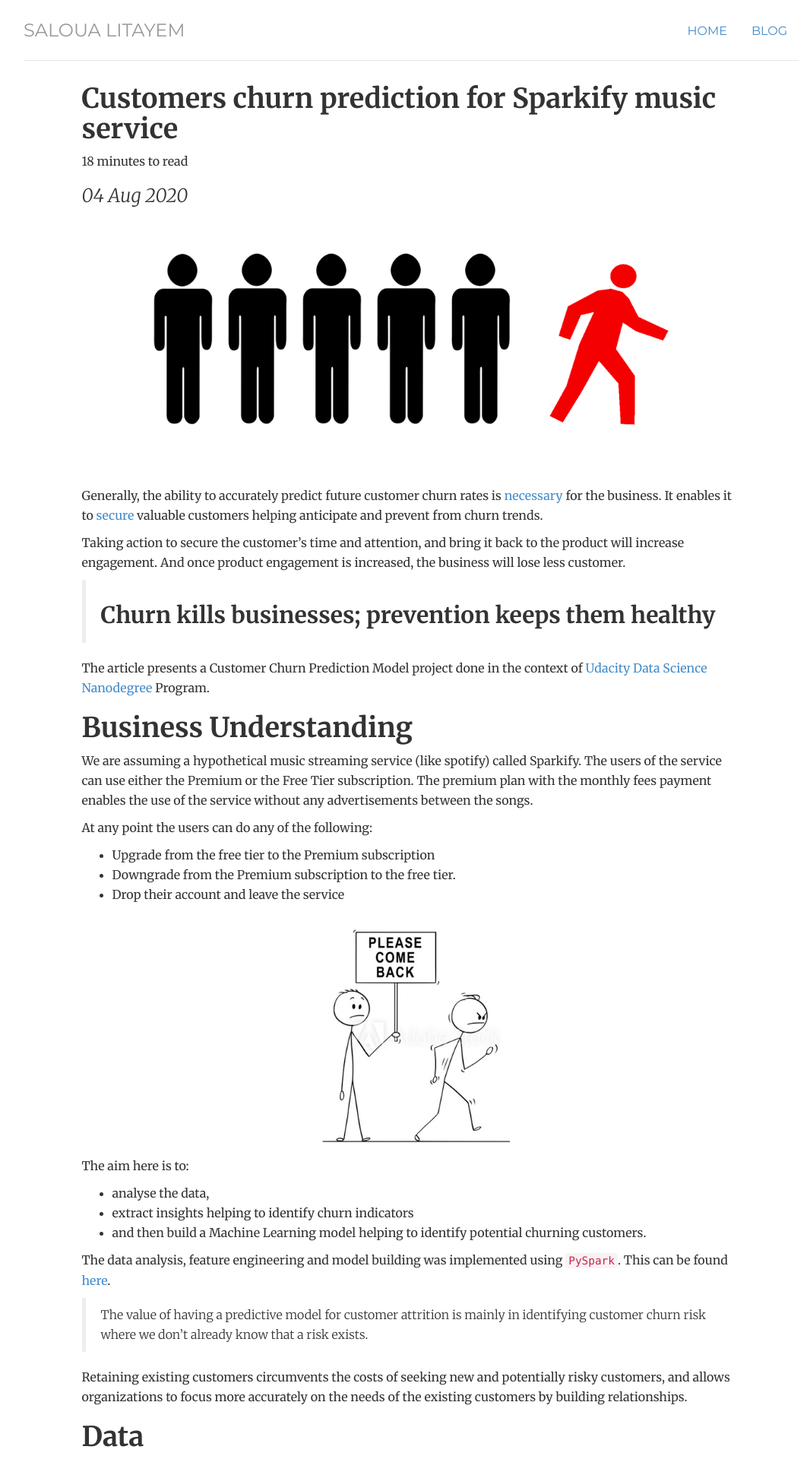
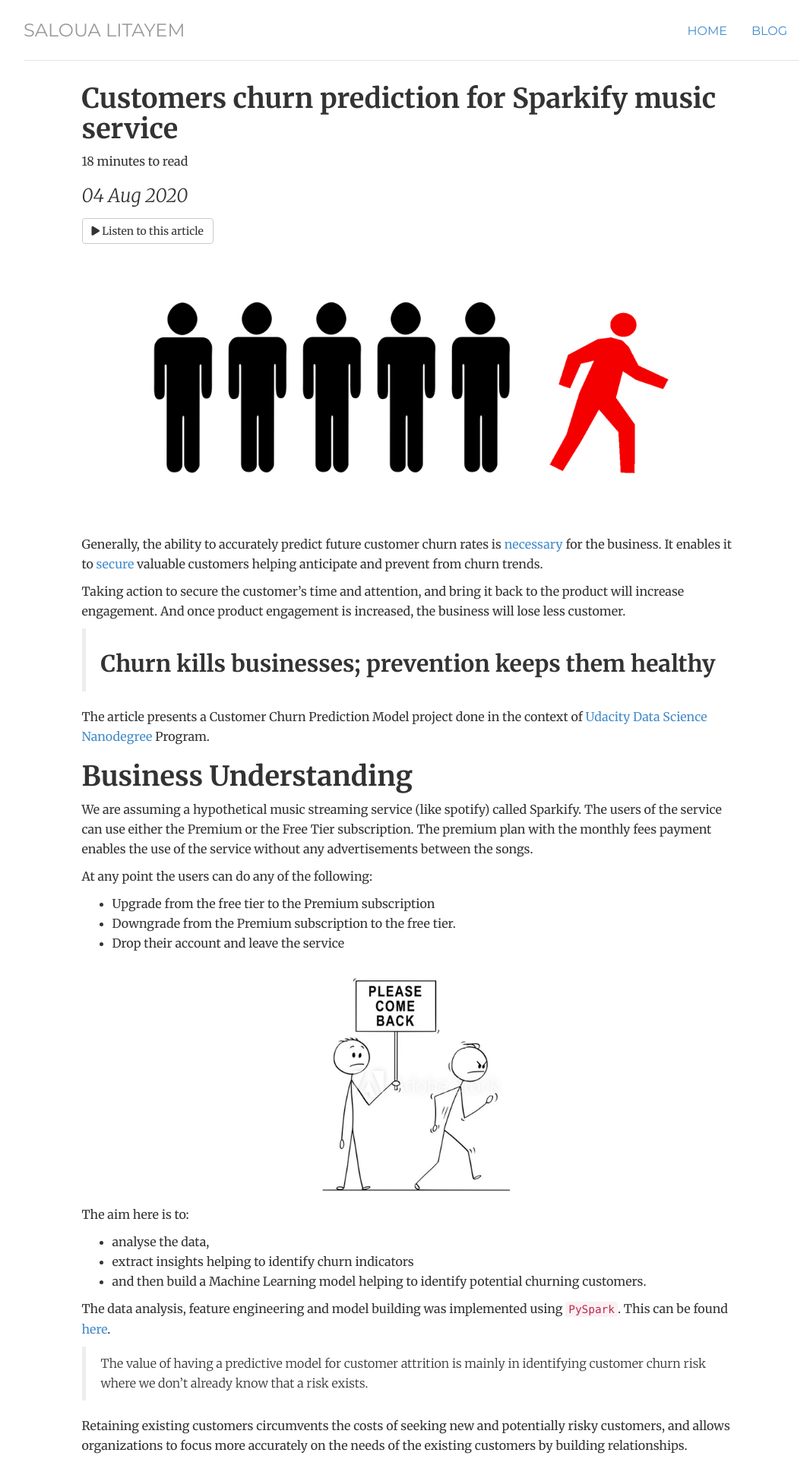
Before and after one commit to slitayem/slitayem.github.io, a Jekyll site: the page built from _posts/2020-08-04-churn-prediction.md, in a window 1280 px wide. Shown: the top 1920 px of the page at 76% size, without its empty margins (99-1165 px from the left). Built offline with Jekyll 4.4.1, drawn with Linux system fonts in a browser that asks for light colours; formulas are drawn with MathJax 3; some of the changed lines change nothing that is shown.

Commit message:
Add listening to the articles

```diff
--- /dev/null
+++ b/_includes/listen.html
@@ -0,0 +1,131 @@
+<div class="listen-bar" id="listen-bar" style="display:none;">
+	<button type="button" class="btn btn-default" id="listen-toggle">
+		<i class="fa-solid fa-play" aria-hidden="true"></i> Listen to this article
+	</button>
+	<button type="button" class="btn btn-default" id="listen-stop" style="display:none;">
+		<i class="fa-solid fa-stop" aria-hidden="true"></i> Stop
+	</button>
+</div>
+
+<script>
+document.addEventListener('DOMContentLoaded', function(){
+	if (!('speechSynthesis' in window)) return;
+	var bar = document.getElementById('listen-bar');
+	var toggleBtn = document.getElementById('listen-toggle');
+	var stopBtn = document.getElementById('listen-stop');
+	var body = document.querySelector('.notebody');
+	if (!bar || !toggleBtn || !stopBtn || !body) return;
+
+	// Speaking one very long utterance is known to cut out partway through
+	// in some browsers, so split into sentence-sized chunks and speak them
+	// one at a time, queued via onend, instead of a single huge utterance.
+	var text = body.textContent.replace(/\s+/g, ' ').trim();
+	var chunks = text.match(/[^.!?]+[.!?]+(\s|$)|[^.!?]+$/g) || [text];
+	var idx = 0;
+	var speaking = false;
+	var paused = false;
+	var stopped = false;
+
+	// Browsers ship several voices; the plain default is often the flattest,
+	// most robotic-sounding one. Prefer the natural/neural ones known to
+	// sound human, falling back to any local English voice, then whatever's
+	// default. getVoices() can return empty until 'voiceschanged' fires (a
+	// well-known quirk, mainly in Chrome), so listen for that too.
+	var preferredVoice = null;
+	var preferredNames = [
+		'Google US English', 'Google UK English Female', 'Microsoft Aria Online (Natural)',
+		'Microsoft Jenny Online (Natural)', 'Samantha', 'Karen', 'Moira', 'Daniel'
+	];
+
+	function pickVoice(){
+		var voices = window.speechSynthesis.getVoices();
+		if (!voices.length) return;
+		var match = null;
+		for (var i = 0; i < preferredNames.length && !match; i++){
+			match = voices.find(function(v){ return v.name.indexOf(preferredNames[i]) !== -1; });
+		}
+		if (!match){
+			match = voices.find(function(v){ return v.localService && v.lang.indexOf('en') === 0; });
+		}
+		preferredVoice = match || null;
+	}
+
+	pickVoice();
+	if (!preferredVoice && 'onvoiceschanged' in window.speechSynthesis){
+		window.speechSynthesis.onvoiceschanged = pickVoice;
+	}
+
+	function setToggle(icon, label){
+		toggleBtn.innerHTML = '<i class="fa-solid ' + icon + '" aria-hidden="true"></i> ' + label;
+	}
+
+	function reset(){
+		speaking = false;
+		paused = false;
+		idx = 0;
+		stopBtn.style.display = 'none';
+		setToggle('fa-play', 'Listen to this article');
+	}
+
+	function speakNext(){
+		if (stopped || idx >= chunks.length){
+			reset();
+			return;
+		}
+		var utter = new SpeechSynthesisUtterance(chunks[idx]);
+		if (preferredVoice) utter.voice = preferredVoice;
+		utter.rate = 0.95;
+		utter.pitch = 1;
+		// cancel() fires onend (or onerror, depending on the browser) for the
+		// utterance it interrupts - without checking `stopped` here, clicking
+		// Stop just made this immediately queue up the next chunk instead of
+		// actually stopping.
+		utter.onend = function(){
+			if (stopped) return;
+			idx++;
+			speakNext();
+		};
+		utter.onerror = function(){
+			if (stopped) return;
+			idx++;
+			speakNext();
+		};
+		window.speechSynthesis.speak(utter);
+	}
+
+	bar.style.display = 'block';
+
+	toggleBtn.addEventListener('click', function(){
+		if (!speaking){
+			speaking = true;
+			paused = false;
+			stopped = false;
+			idx = 0;
+			window.speechSynthesis.cancel();
+			speakNext();
+			stopBtn.style.display = '';
+			setToggle('fa-pause', 'Pause');
+		} else if (!paused){
+			window.speechSynthesis.pause();
+			paused = true;
+			setToggle('fa-play', 'Resume');
+		} else {
+			window.speechSynthesis.resume();
+			paused = false;
+			setToggle('fa-pause', 'Pause');
+		}
+	});
+
+	stopBtn.addEventListener('click', function(){
+		stopped = true;
+		window.speechSynthesis.cancel();
+		reset();
+	});
+
+	// Don't let it keep talking in the background after navigating away.
+	window.addEventListener('beforeunload', function(){
+		stopped = true;
+		window.speechSynthesis.cancel();
+	});
+});
+</script>
--- a/_layouts/post.html
+++ b/_layouts/post.html
@@ -9,6 +9,7 @@ notes: active
 			<h2 class="date"><info datetime="{{ page.date }}">
 				{{ page.date | date_to_string }} {% if page.author %} by {{ page.author }} {% endif %}
 			</info></h2>
+			{% include listen.html %}
 			<!-- Post content -->
 			<div class="notebody">
 				{{ content }}
--- a/css/style.css
+++ b/css/style.css
@@ -38,6 +38,10 @@ ul.listnotes li {line-height: 30px; }
 /* Note */
 .note, .contact, .about, .error, .swatches { width: 85%; margin: 0 auto; line-height: 26px; }
 .note h2.date, .swatch-log h2.date { font-size: 24.5px; font-weight: 300; font-style: italic; }
+
+/* Listen to article */
+.listen-bar { margin: 15px 0 25px; }
+.listen-bar .btn { margin-right: 10px; }
 
 /* Swatches */
 .swatch-log h2.date { margin-bottom: 30px; }
```
